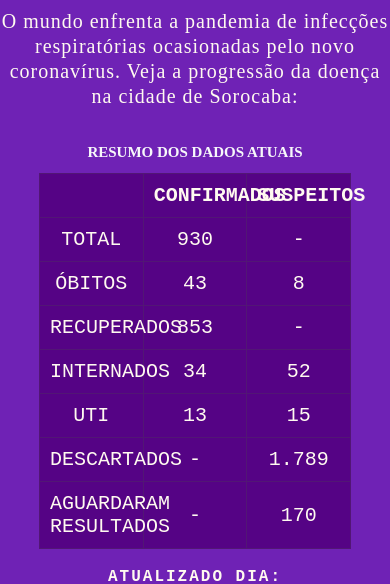
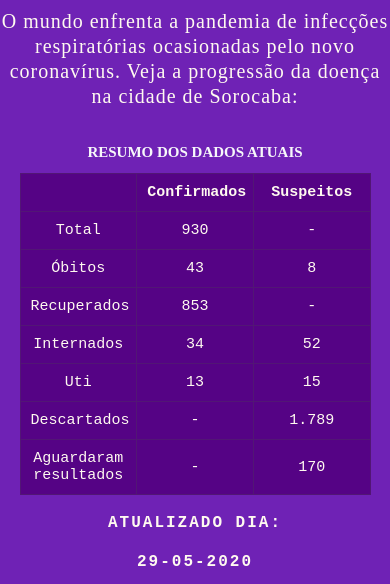
Before and after one commit to RiellyCM/RiellyCM.github.io, a website built with webpack: page index.html in a window 390 px wide. Shown: the part 249-833 px from the top of the page. Built offline with nearby package versions, Linux system fonts and the light colour scheme.

Commit message:
adiciona responsividade na tabela

```diff
--- a/style.css
+++ b/style.css
@@ -25,8 +25,8 @@
         @media (min-width:600px) {
           .header {
             display: flex;
+          }
         }
-    }
 
     .header-section__principal {
           display: flex;
@@ -80,6 +80,14 @@
         font-size: 20px;
     }
 
+      @media (max-width:600px) {
+        .table {
+          font-size: 15px;
+          text-transform: none;
+          width: 90%;
+        }
+      }
+
     .Titulo_Tabela {
       color: #f7f8fa;
       text-align: center;
@@ -119,6 +127,7 @@
         margin: auto;
         padding-bottom: 10px;
     }
+
     .Titulo__Graficos {
       color: #021d38;
       text-align: center;
```
